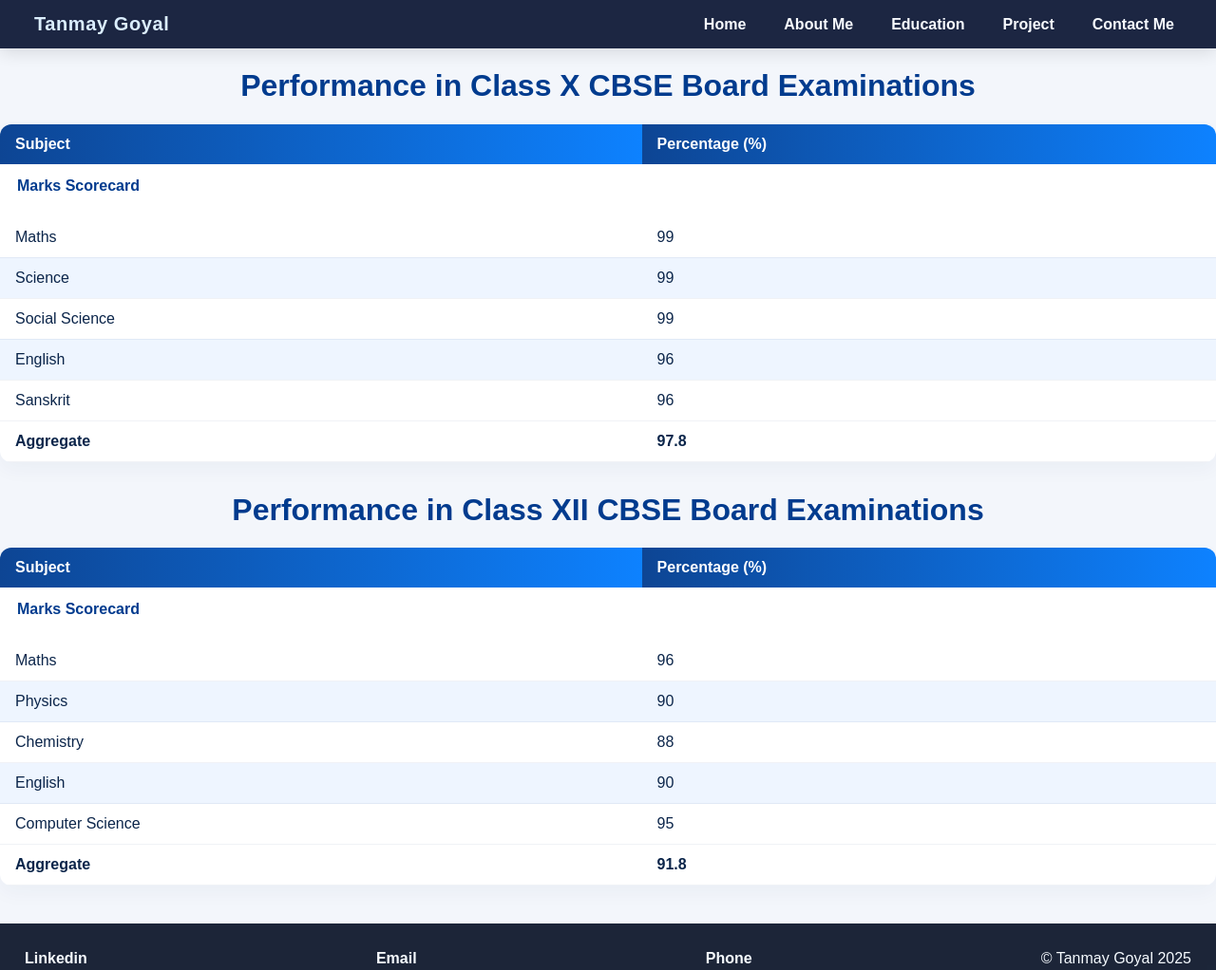
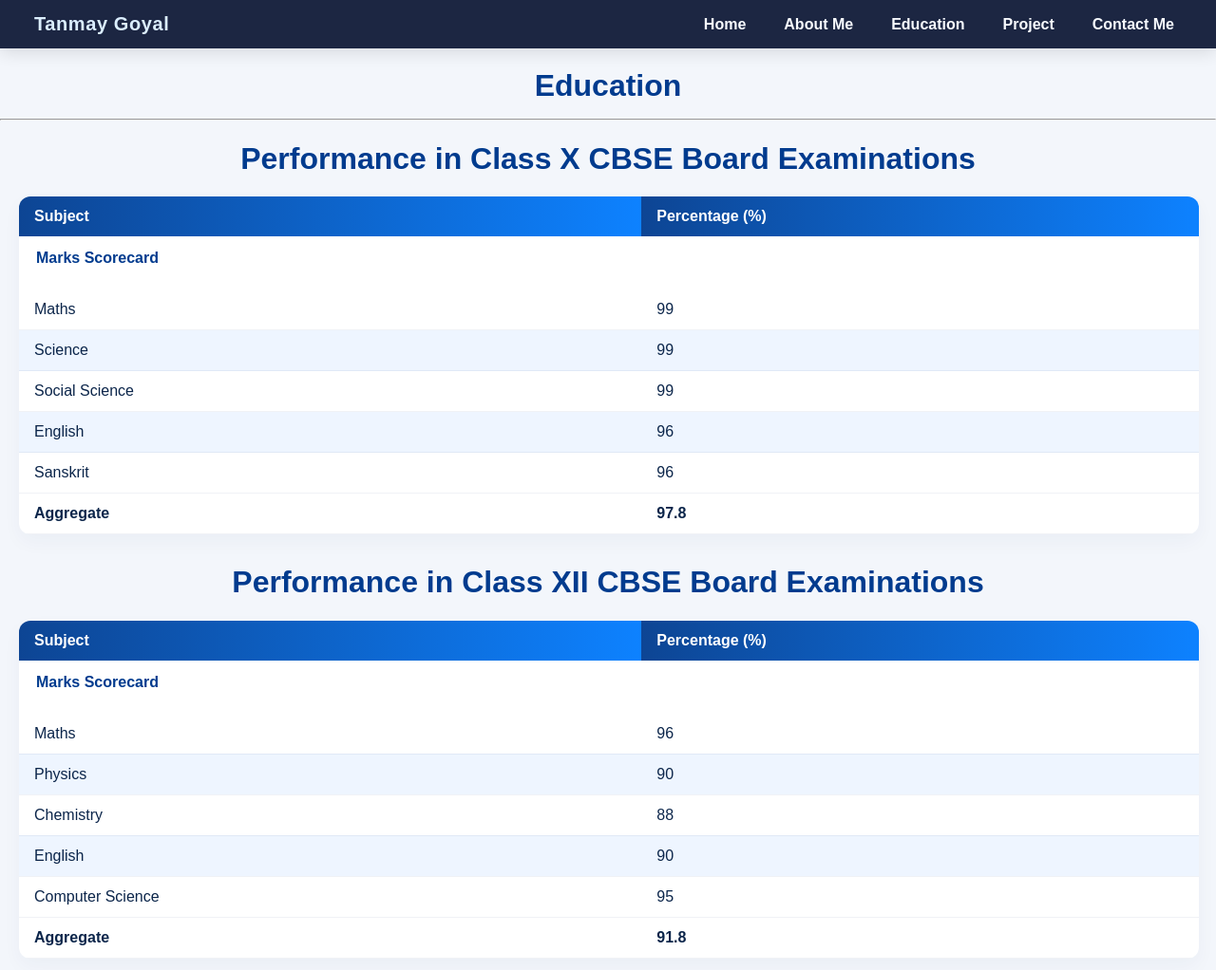
Before and after one commit to Deathhallow07/Portfolio-Project, a plain HTML site: page education.html in a window 1280 px wide. Shown: the top 1022 px of the page at 95% size. Drawn offline with Linux system fonts and the light colour scheme.

Commit message:
design-update

```diff
--- a/education.html
+++ b/education.html
@@ -22,9 +22,14 @@
             <li><a href="contact.html">Contact Me</a></li>
             </ul>
         </nav>
+        <h1 style="font-family: Arial, Helvetica, sans-serif; text-align: center;">
+
+            Education
+            <hr>
+        </h1>
 
         <h1 style="text-align: center;">Performance in Class X CBSE Board Examinations</h1>
-        <table>
+        <table style="margin-left: 20px; margin-right: 50px; width: 97%; align-self: center;">
             <caption style="margin-bottom: 10px; font-weight: 700;">Marks Scorecard</caption>
             <thead>
                 <tr>
@@ -63,7 +68,7 @@
         </table>
 
         <h1 style="text-align: center;">Performance in Class XII CBSE Board Examinations</h1>
-        <table>
+        <table style="margin-left: 20px; margin-right: 50px; width: 97%; align-self: center;">
             <caption style="margin-bottom: 10px; font-weight: 700;">Marks Scorecard</caption>
             <thead>
                 <tr>
```
Also changed, not shown: aboutme.html (+1 -1 lines).
